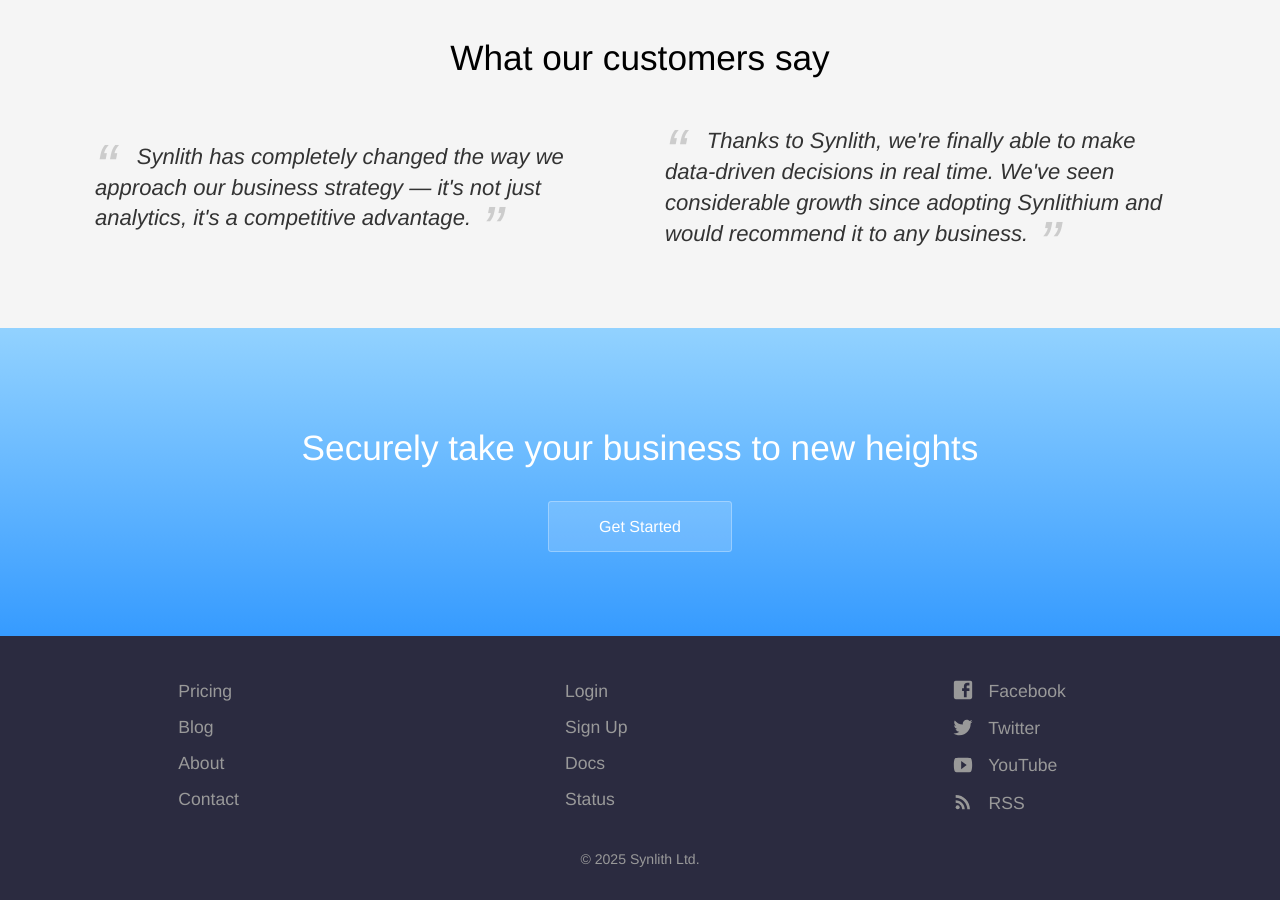
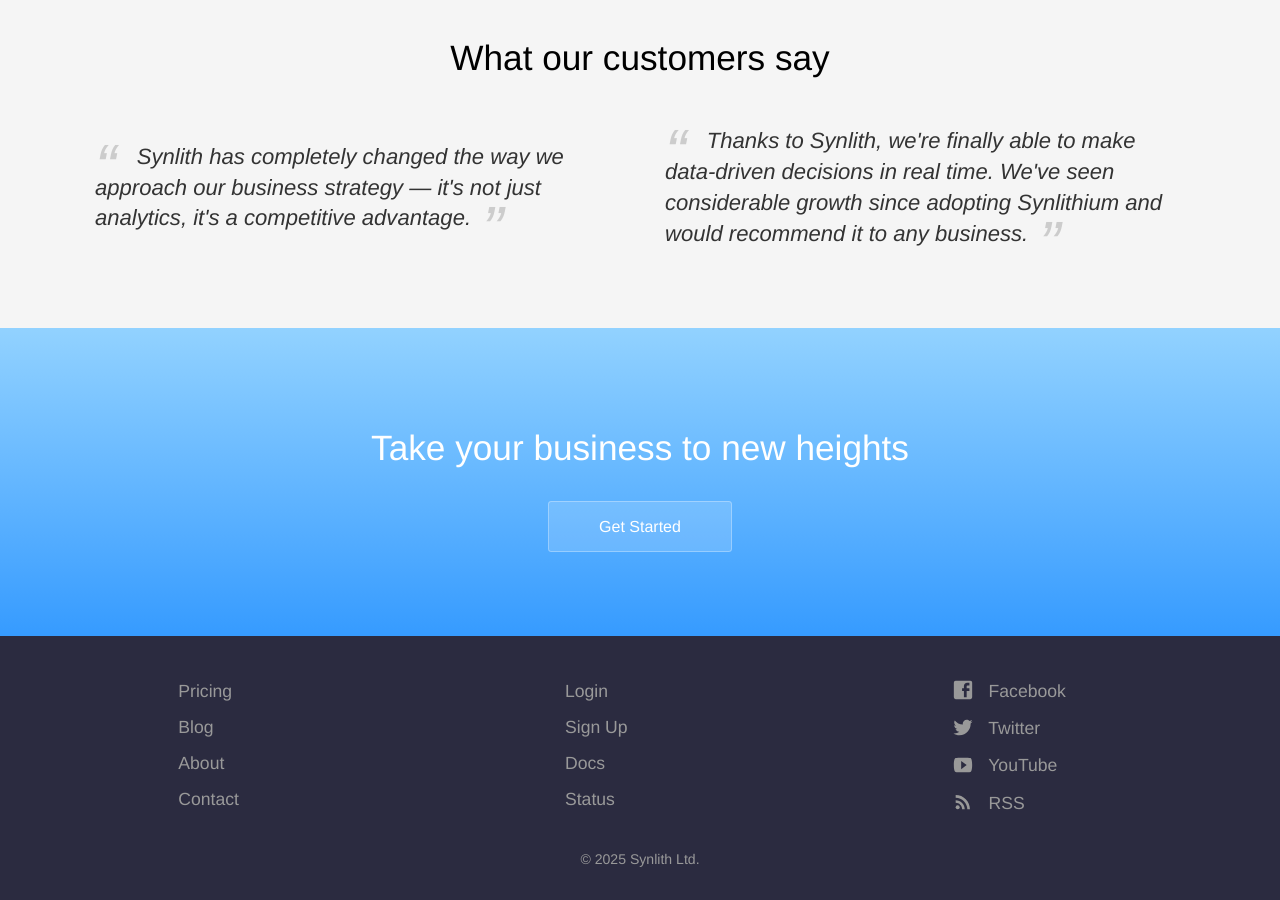
Before and after one commit to derpyjim/PRSyn, a Jekyll site: the page built from index.html, in a window 1280 px wide and 900 px high, scrolled down 2427 px. Built offline with Jekyll 4.4.1, drawn with Linux system fonts in a browser that asks for light colours.

Commit message:
Update index.html

```diff
--- a/index.html
+++ b/index.html
@@ -71,7 +71,7 @@ description: We do not store or see any of your data
 	</section>
 
 	<section class="bottom-cta">
-		<h2 class="editable">Securely take your business to new heights</h2>
+		<h2 class="editable">Take your business to new heights</h2>
 		<div class="button alt"><a href="#">Get Started</a></div>
 	</section>
 </div>
```
